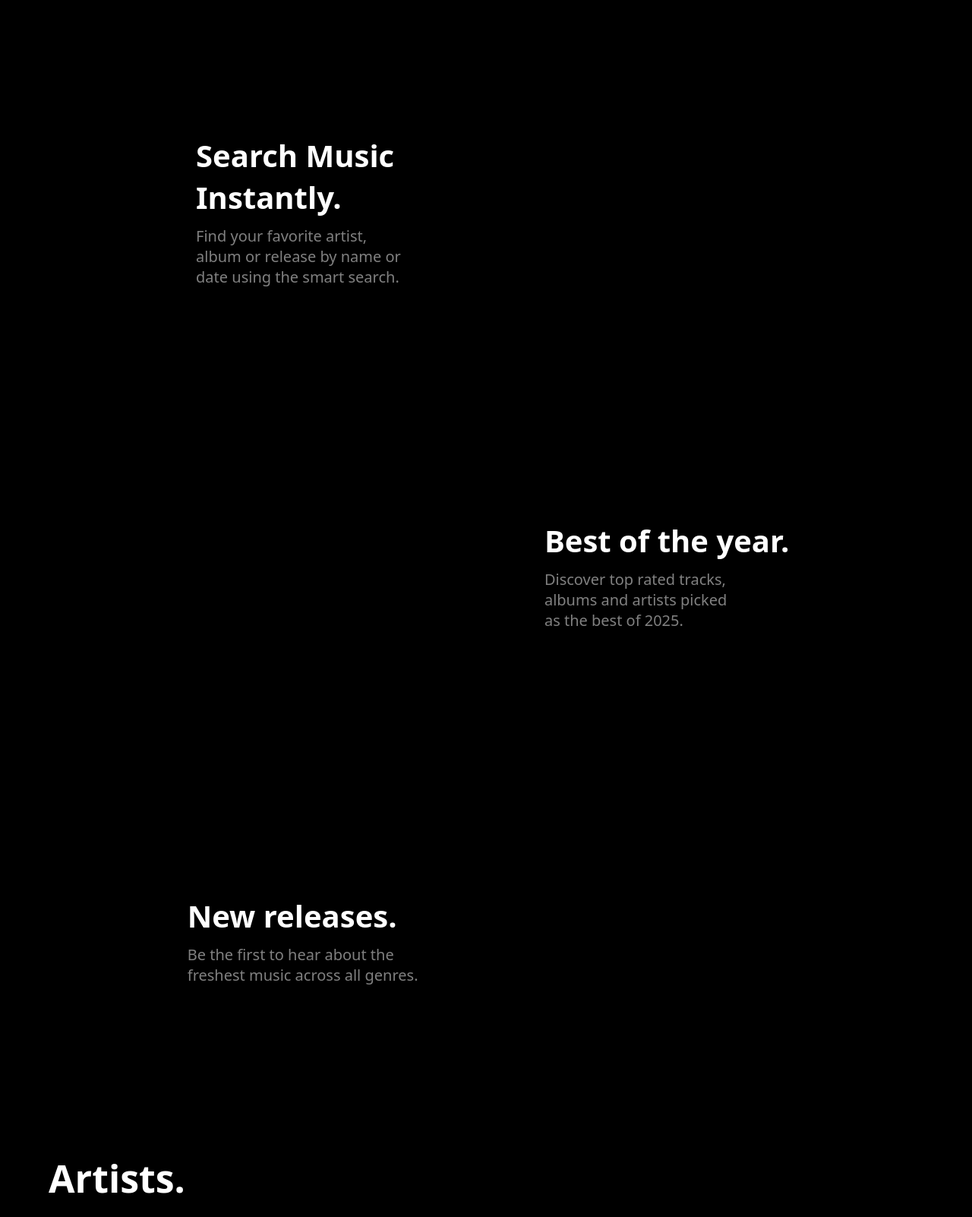
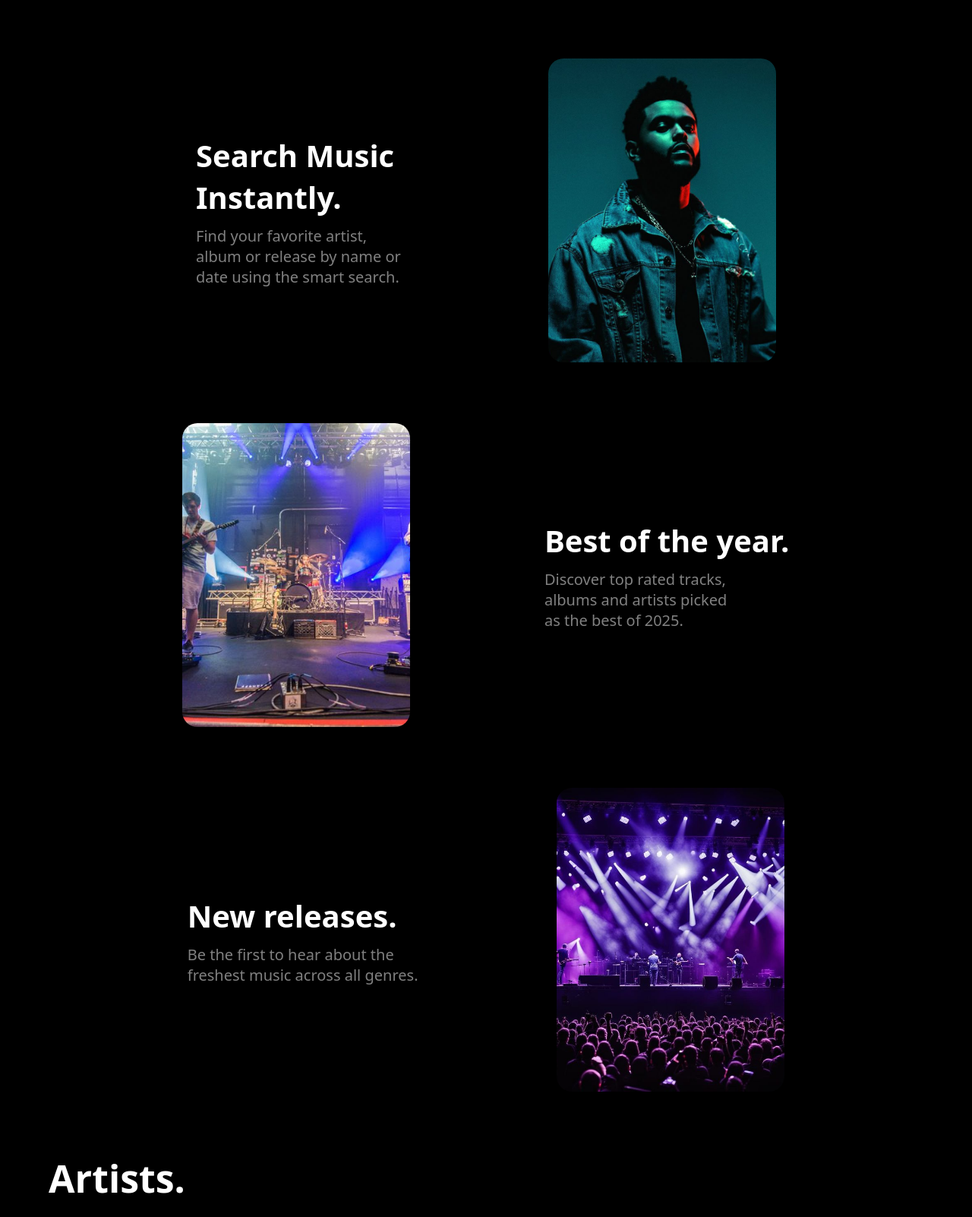
Before and after one commit to Ameen-Rajput/music-world, a plain HTML site: page index.html in a window 1280 px wide. Shown: the part 774-2376 px from the top of the page at 76% size. Drawn offline with nearby package versions, Linux system fonts and the light colour scheme.

Commit message:
Fix CSS image paths - add image/ folder prefix
- Update all background-image URLs in CSS to point to image/ folder
- Fixes slider and tab images not loading on Vercel

Co-Authored-By: Claude Opus 4.7 <noreply@anthropic.com>

```diff
--- a/index.css
+++ b/index.css
@@ -63,7 +63,7 @@ body {
   height: 500px;
   width: 90%;
   max-width: 1000px;
-  background-image: url('slider.jpg');
+  background-image: url('./image/slider.jpg');
   background-size: cover;
   background-position: center top;
 }
@@ -97,9 +97,9 @@ body {
   background-position: center;
 }
 
-#img2 { background-image: url('artists.jpeg'); }
-#img3 { background-image: url('allbum.jpeg'); }
-#img4 { background-image: url('release.jpeg'); }
+#img2 { background-image: url('./image/artists.jpeg'); }
+#img3 { background-image: url('./image/allbum.jpeg'); }
+#img4 { background-image: url('./image/release.jpeg'); }
 
 /* Artists slider */
 .articles {
```
